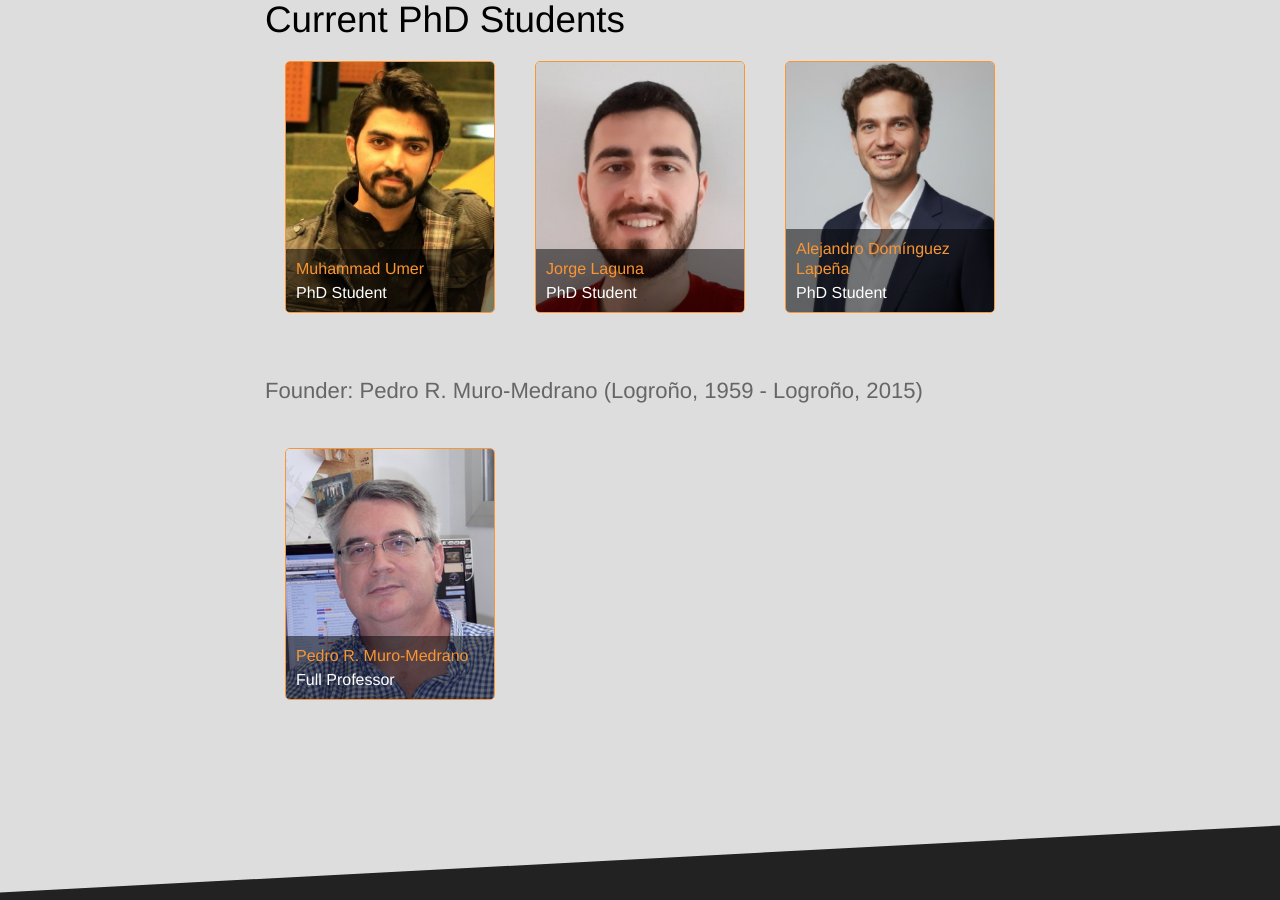
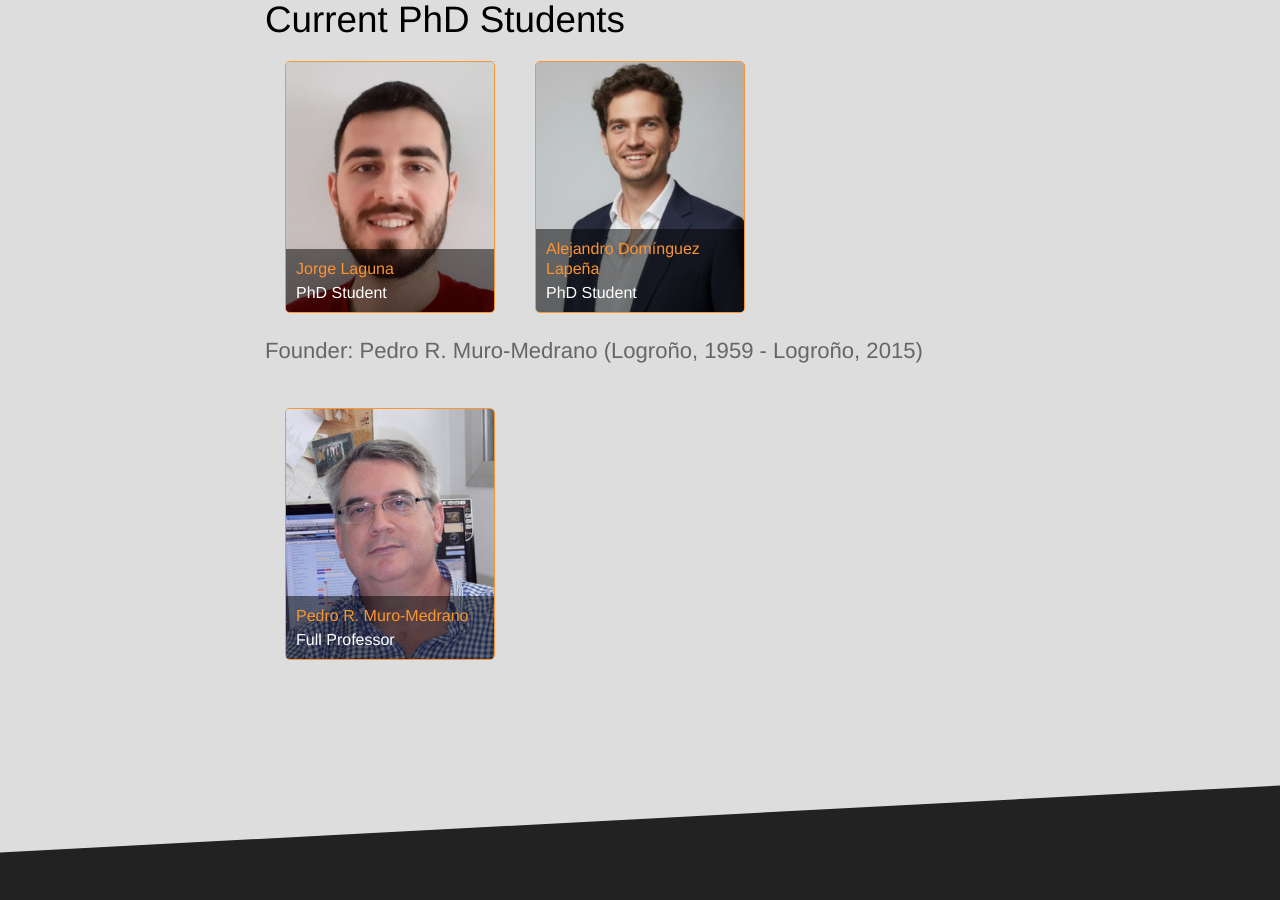
Before and after one commit to IAAA-Lab/IAAA-Lab.github.io, a Jekyll site: the page built from index.html, in a window 1280 px wide and 900 px high, scrolled down 2820 px. Built offline with Jekyll 4.4.1, drawn with Linux system fonts in a browser that asks for light colours.

Commit message:
Update index.html

```diff
--- a/index.html
+++ b/index.html
@@ -75,7 +75,7 @@ title: IAAA
 	<h1>Current PhD Students</h1>
             <div>
 		<ul class="image-grid">
-		<li>{% include phd-student.html member='umer' %}</li>
+		<!--<li>{% include phd-student.html member='umer' %}</li>-->
 		<li>{% include phd-student.html member='jlagunar' %}</li>
 		<li>{% include phd-student.html member='adominguezl' %}</li>
 		<li class="filler"></li>
```
